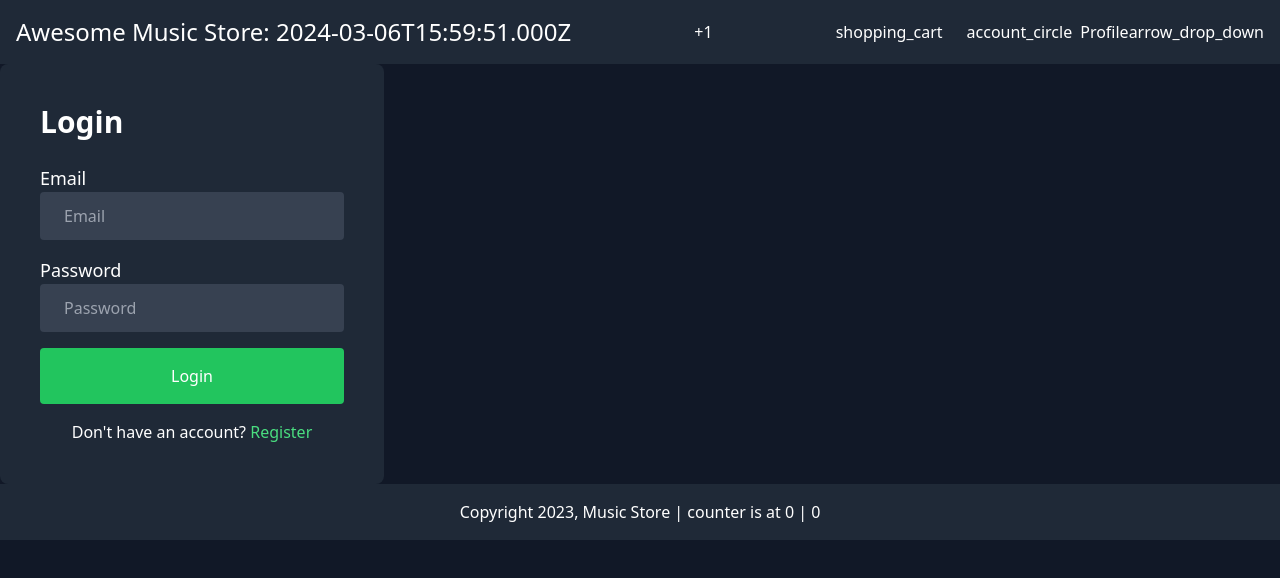
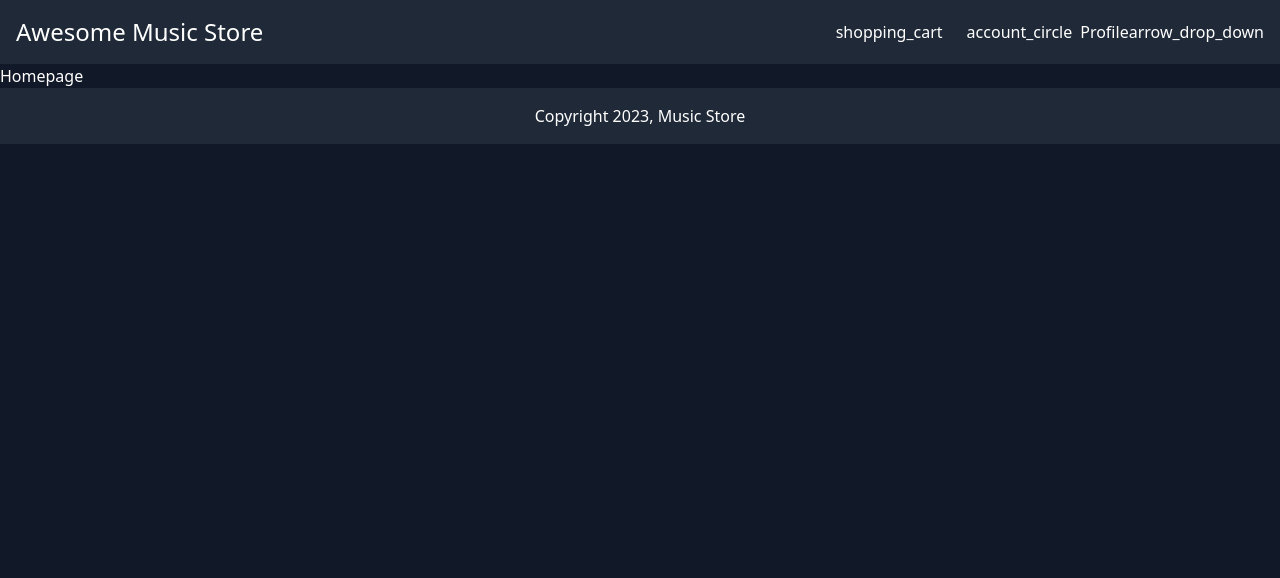
Before and after one commit to frontenddevtrainer/mar-6-reactjs, a React (Vite) app: page / in a window 1280 px wide. Shown: the top 578 px of the page. Built offline with nearby package versions, Linux system fonts and the light colour scheme.

Commit message:
Added react router dom.

```diff
--- a/package.json
+++ b/package.json
@@ -13,6 +13,7 @@
     "formik": "^2.4.5",
     "react": "^18.2.0",
     "react-dom": "^18.2.0",
+    "react-router-dom": "^6.22.3",
     "yup": "^1.4.0"
   },
   "devDependencies": {
--- a/src/App.tsx
+++ b/src/App.tsx
@@ -2,8 +2,10 @@
 import Footer from "./components/footer";
 import Header from "./components/header";
 import { useState } from "react";
-import Left from "./components/left";
 import LoginForm from "./components/login-form";
+import { Route, Routes } from "react-router-dom";
+import HomepageScreen from "./screens/homepage";
+import LoginpageScreen from "./screens/loginpage";
 
 function App() {
   const [counter, setCounter] = useState(0);
@@ -19,9 +21,12 @@
         title="Awesome Music Store"
         date={new Date().toISOString()}
       />
-      <LoginForm />
+      <Routes>
+        <Route path="/" element={<HomepageScreen/>} />
+        <Route path="/login" element={<LoginpageScreen/>} />
+      </Routes>
+
       <Footer counter={counter} />
-      {/* <Left/> */}
     </>
   );
 }
--- a/src/components/footer/index.tsx
+++ b/src/components/footer/index.tsx
@@ -1,30 +1,7 @@
-import { useEffect, useState } from "react";
-
-const Footer = ({ counter }) => {
-
-    const [multiplyByTwo, setMultiplyByTwo] = useState(counter * 2)
-
-    // ComponentDidMount
-    useEffect(()=>{
-        console.log("ComponentDidMount")
-    }, [])
-
-    useEffect(()=>{ console.log("counter updated") }, [counter])
-
-    // useEffect(()=>{ }, [prop2])
-
-    // useEffect(()=>{ }, [prop3])
-
-    // ComponentWillUnmount
-    useEffect(()=>{
-        return ()=>{
-            console.log("ComponentWillUnmount")
-        }
-    }, [])
-
+const Footer = () => {
   return (
     <footer className="bg-gray-800 text-white p-4">
-      <p className="text-center">Copyright 2023, Music Store | counter is at {counter} | {multiplyByTwo}</p>
+      <p className="text-center">Copyright 2023, Music Store</p>
     </footer>
   );
 };
--- a/src/components/header/index.tsx
+++ b/src/components/header/index.tsx
@@ -1,5 +1,6 @@
 import { useState } from "react";
 import Menu from "./menu";
+import { Link } from "react-router-dom";
 
 // function abc(){}
 // const abc = function(){}
@@ -8,7 +9,7 @@
 // props = type of {}
 // Object Destructing
 
-const Header = ({ title, date, counterChange }) => {
+const Header = ({ title }) => {
   // const { title, date } = props;
 
   const [showMenu, setShowMenu] = useState(false);
@@ -17,17 +18,12 @@
     setShowMenu(!showMenu);
   };
 
-  const plusOneCounterClick = () => {
-    counterChange();
-  };
-
   return (
     <header className="bg-gray-800 text-white p-4 flex justify-between items-center">
       <h1 className="text-2xl">
-        {title}: {date}
+        <Link to="/">{title}</Link>
       </h1>
 
-      <span onClick={plusOneCounterClick}>+1</span>
       <div className="flex items-center">
         <a href="#" className="mr-6">
           <span className="material-icons"> shopping_cart </span>
--- a/src/components/header/menu.tsx
+++ b/src/components/header/menu.tsx
@@ -1,4 +1,5 @@
 import { useEffect } from "react";
+import { Link } from "react-router-dom";
 
 const Menu = () => {
   useEffect(() => {
@@ -17,20 +18,20 @@
         aria-orientation="vertical"
         aria-labelledby="options-menu"
       >
-        <a
-          href="#"
+        <Link
+          to="/login"
           className="block px-4 py-2 text-sm text-gray-700 hover:bg-gray-100"
           role="menuitem"
         >
           Your Profile
-        </a>
-        <a
-          href="#"
+        </Link>
+        <Link
+          to="/settings"
           className="block px-4 py-2 text-sm text-gray-700 hover:bg-gray-100"
           role="menuitem"
         >
           Settings
-        </a>
+        </Link>
         <a
           href="#"
           className="block px-4 py-2 text-sm text-gray-700 hover:bg-gray-100"
--- a/src/main.tsx
+++ b/src/main.tsx
@@ -2,9 +2,12 @@
 import ReactDOM from "react-dom/client";
 import App from "./App.tsx";
 import "./index.css";
+import { BrowserRouter } from "react-router-dom";
 
 ReactDOM.createRoot(document.getElementById("root")!).render(
   <React.StrictMode>
-    <App />
+    <BrowserRouter>
+      <App />
+    </BrowserRouter>
   </React.StrictMode>
 );
--- /dev/null
+++ b/src/screens/homepage/index.tsx
@@ -0,0 +1,5 @@
+const HomepageScreen = () => {
+  return <div>Homepage</div>;
+};
+
+export default HomepageScreen;
--- /dev/null
+++ b/src/screens/loginpage/index.tsx
@@ -0,0 +1,8 @@
+import { useEffect } from "react";
+import LoginForm from "../../components/login-form";
+
+const LoginpageScreen = () => {
+  return <LoginForm />;
+};
+
+export default LoginpageScreen;
```
Also changed, not shown: 1 other file (tests, documents, lock files or other folders).
